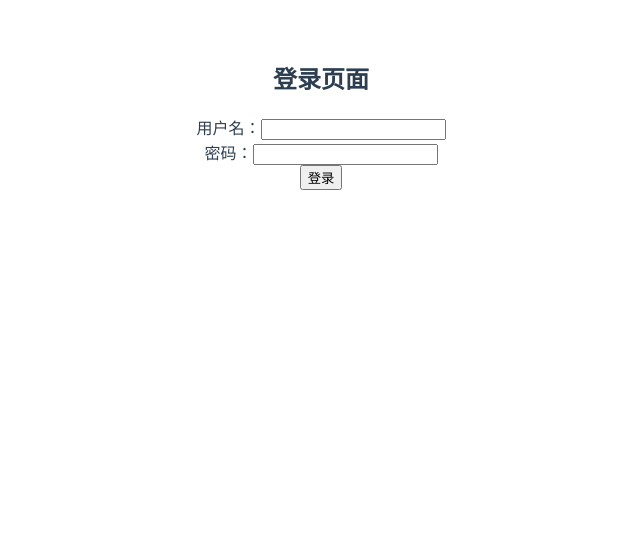
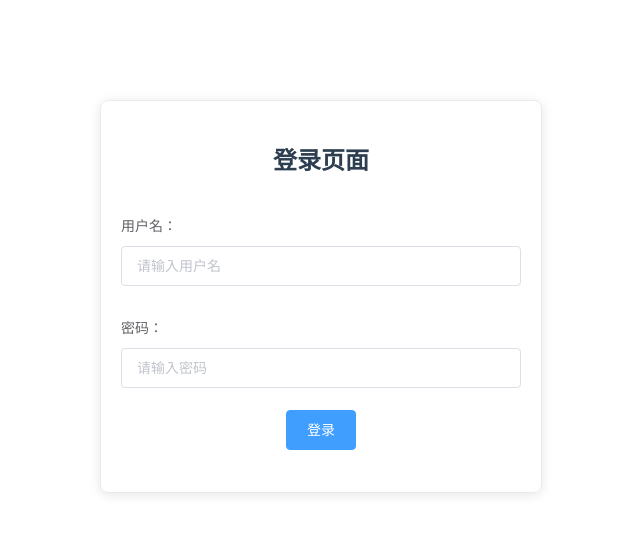
Before and after one commit to SpicaBinary/spica-admin-web, a Vue app: page /login in a window 1280 px wide. Shown: the top 534 px of the page, without its empty margins (319-959 px from the left). Built offline with nearby package versions, Linux system fonts and the light colour scheme.

Commit message:
feat: 引入Element-UI并配置开发代理
- 引入Element-UI
- 设置devServer代理

```diff
--- a/package.json
+++ b/package.json
@@ -12,6 +12,7 @@
   "dependencies": {
     "axios": "^1.12.2",
     "core-js": "^3.8.3",
+    "element-ui": "^2.15.14",
     "vue": "^2.6.14",
     "vue-router": "^3.6.5",
     "vuex": "^3.6.2"
--- a/src/config/index.js
+++ b/src/config/index.js
@@ -1,7 +1,12 @@
 // src/config/index.js
 export default {
   // process.env 是 Node.js 提供的全局对象，用于访问系统环境变量
-  baseURL: process.env.VUE_APP_API_BASE_URL || "http://localhost:8080/api",
+  baseURL:
+  // 开发环境使用代理，生产环境使用完整地址
+  process.env.NODE_ENV === "development"
+    ? "/api" // 本地开发走代理
+    :
+  process.env.VUE_APP_API_BASE_URL, // 生产环境用完整后端地址
   // 自定义debug标识
   debug: process.env.VUE_APP_DEBUG === "true",
   // 过期时间
--- a/src/store/index.js
+++ b/src/store/index.js
@@ -25,7 +25,7 @@ export default new Vuex.Store({
     async login({ commit }, { username, password }) {
       try {
         const res = await loginApi({ username, password });
-        commit("setToken", res.token); // 后端返回的 token
+        commit("setToken", res.data); // 后端返回的 token
       } catch (err) {
         throw err;
       }
--- a/src/views/Dashboard.vue
+++ b/src/views/Dashboard.vue
@@ -1,8 +1,15 @@
 <template>
   <div class="dashboard">
-    <h2>欢迎来到首页</h2>
-    <p>这是登录后才能访问的页面</p>
-    <button @click="logout">退出登录</button>
+    <!-- 使用 Element UI 的卡片组件 -->
+    <el-card class="welcome-card">
+      <div slot="header">
+        <span>欢迎信息</span>
+      </div>
+      <h2>欢迎来到首页</h2>
+      <p>这是登录后才能访问的页面</p>
+      <!-- 使用 Element UI 的按钮组件 -->
+      <el-button type="danger" @click="logout">退出登录</el-button>
+    </el-card>
   </div>
 </template>
 
@@ -11,9 +18,20 @@ export default {
   name: "Dashboard",
   methods: {
     logout() {
-      this.$store.dispatch('logout')
-      this.$router.push('/login')
-    }
-  }
+      this.$store.dispatch("logout");
+      this.$router.push("/login");
+    },
+  },
+};
+</script>
+
+<style scoped>
+.dashboard {
+  padding: 20px;
 }
-</script>
+
+.welcome-card {
+  width: 500px;
+  margin: 50px auto;
+}
+</style>
--- a/src/views/Login.vue
+++ b/src/views/Login.vue
@@ -1,18 +1,35 @@
 <template>
   <div class="login">
     <h2>登录页面</h2>
-    <form @submit.prevent="handleLogin">
-      <div>
-        <label>用户名：</label>
-        <input v-model="username" />
-      </div>
-      <div>
-        <label>密码：</label>
-        <input type="password" v-model="password" />
-      </div>
-      <button type="submit">登录</button>
-    </form>
-    <p v-if="errorMsg" style="color: red">{{ errorMsg }}</p>
+    <!-- 使用 Element UI 的表单组件 -->
+    <el-form @submit.native.prevent="handleLogin" class="login-form">
+      <el-form-item label="用户名：">
+        <!-- 使用 Element UI 的输入框组件 -->
+        <el-input v-model="username" placeholder="请输入用户名"></el-input>
+      </el-form-item>
+      <el-form-item label="密码：">
+        <!-- 使用 Element UI 的密码输入框组件 -->
+        <el-input
+          type="password"
+          v-model="password"
+          placeholder="请输入密码"
+          @keyup.enter.native="handleLogin"
+        ></el-input>
+      </el-form-item>
+      <!-- 使用 Element UI 的按钮组件 -->
+      <el-form-item>
+        <el-button type="primary" @click="handleLogin">登录</el-button>
+      </el-form-item>
+    </el-form>
+    <!-- 使用 Element UI 的消息提示组件 -->
+    <el-alert
+      v-if="errorMsg"
+      :title="errorMsg"
+      type="error"
+      show-icon
+      :closable="false"
+    >
+    </el-alert>
   </div>
 </template>
 
@@ -37,9 +54,24 @@ export default {
         // 登录成功后跳转到首页
         this.$router.push("/");
       } catch (err) {
-        this.errorMsg = err.message;
+        this.errorMsg = err.message || "登录失败";
       }
     },
   },
 };
 </script>
+
+<style scoped>
+.login {
+  width: 400px;
+  margin: 100px auto;
+  padding: 20px;
+  border: 1px solid #eaeaea;
+  border-radius: 8px;
+  box-shadow: 0 2px 12px 0 rgba(0, 0, 0, 0.1);
+}
+
+.login-form {
+  margin-top: 30px;
+}
+</style>
--- a/vue.config.js
+++ b/vue.config.js
@@ -6,8 +6,23 @@ module.exports = defineConfig({
   // 本地开发服务器配置
   devServer: {
     port: 10086,
-    host: "127.0.0.1",
+    host: "localhost",
     // 自动打开浏览器
     open: true,
+    // 添加代理配置解决跨域问题
+    proxy: {
+      // 当前端请求以 /api 开头的路径时，会触发代理
+      "/api": {
+        // 将匹配到的请求转发到这个地址（通常是后端服务）
+        target: "http://localhost:8080",
+        // 修改请求头中的 origin 字段，使后端认为这是同源请求
+        changeOrigin: true,
+        pathRewrite: {
+          // 如果配置为 "^/api": "/backend"，则 /api/auth/login 会变成 /backend/auth/login
+          // pathRewrite 规则应用：/api/auth/login → /api/auth/login (路径不变)
+          "^/api": "/api",
+        },
+      },
+    },
   },
 });
```
Also changed, not shown: src/main.js (+7 -0 lines), 1 other file (tests, documents, lock files or other folders).
